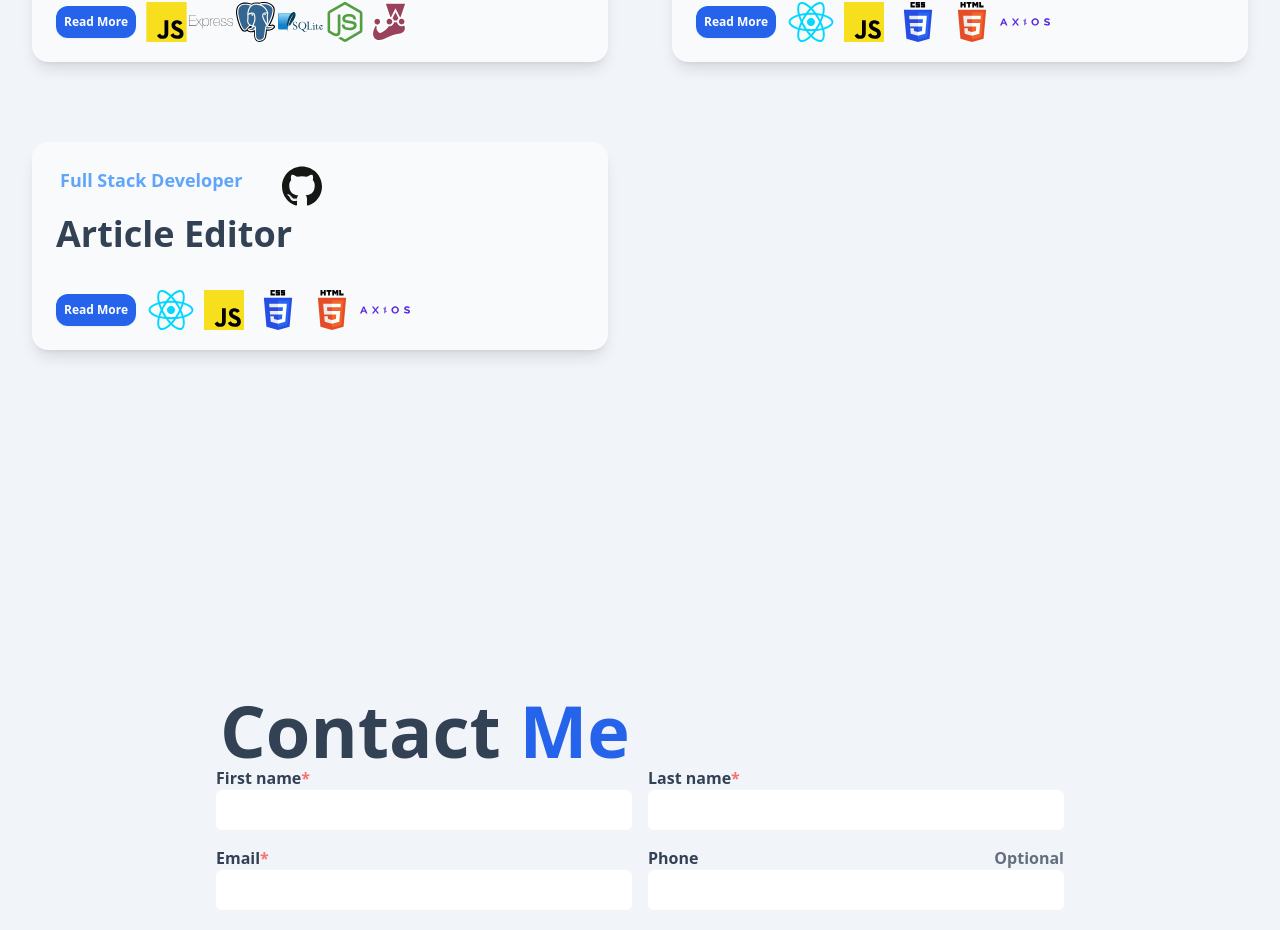
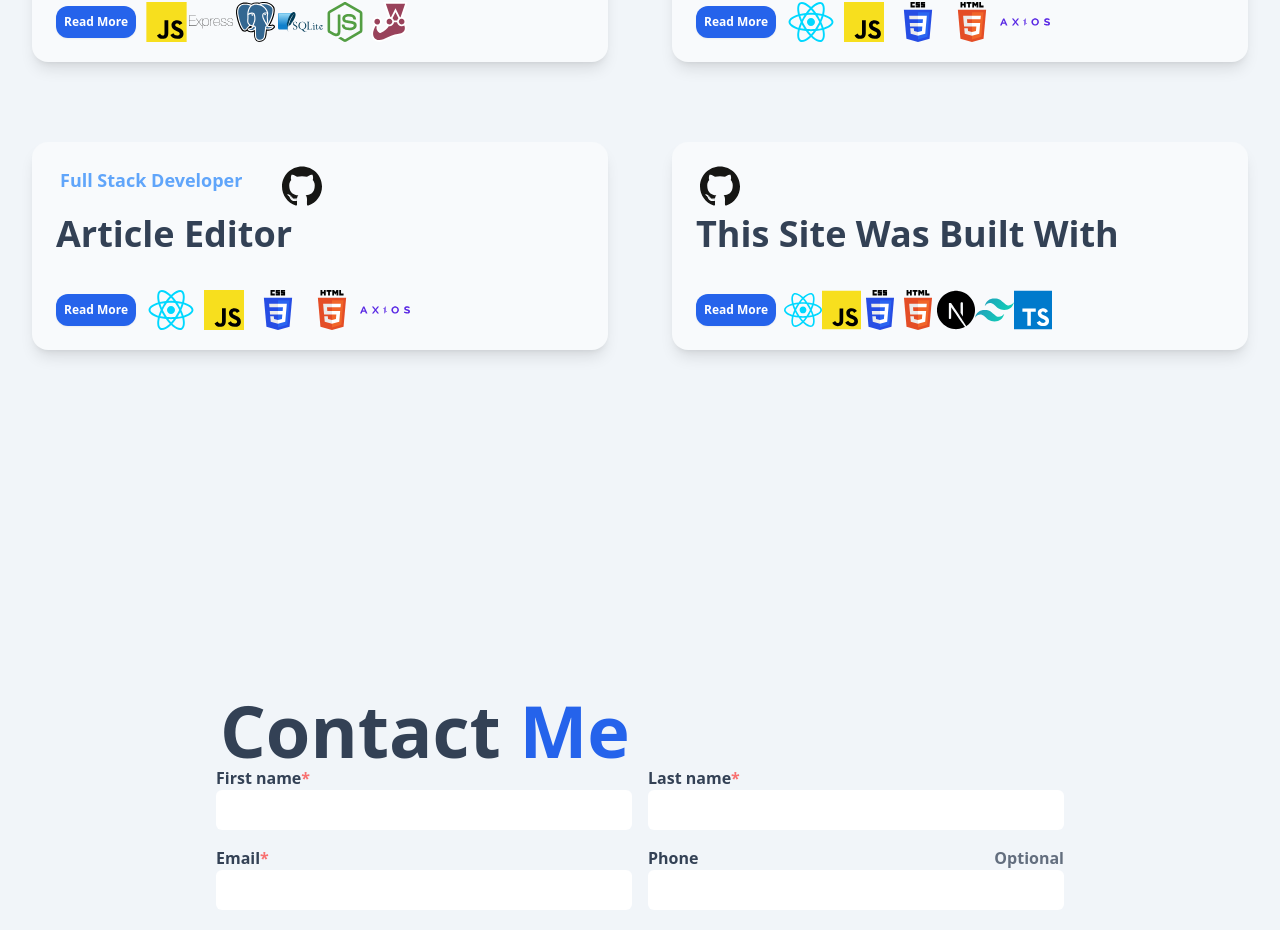
Before and after one commit to Michael-Subbarao/Portfolio-Website, a Next.js app: page / in a window 1280 px wide. Shown: the part 3698-4628 px from the top of the page. Built offline with nearby package versions, Linux system fonts and the light colour scheme; what tw-elements would draw is missing.

Commit message:
added down arrow to indicate homepage as scrollable

```diff
--- a/components/DownArrow.tsx
+++ b/components/DownArrow.tsx
@@ -1,6 +1,6 @@
 const downArrow = () => {
     return (
-        <div className="fixed bottom-5 right-5 m-4" onClick = {(e)=>{window.scrollBy(0, 100)}}>
+        <div className="fixed bottom-5 right-5 m-4" onClick = {(e)=>{window.scrollBy(0, 750)}}>
         <svg className="animate-bounce w-24 h-24 md:h-48 md:w-48 lg:w-64 lg:h-64 dark:fill-white fixed"
          xmlns="http://www.w3.org/2000/svg" fillRule="evenodd" clipRule="evenodd"><path d="M12 0c6.623 0 12 5.377 12 12s-5.377 12-12 12-12-5.377-12-12 5.377-12 12-12zm0 1c6.071 0 11 4.929 11 11s-4.929 11-11 11-11-4.929-11-11 4.929-11 11-11zm5.247 8l-5.247 6.44-5.263-6.44-.737.678 6 7.322 6-7.335-.753-.665z"></path>
         </svg>
--- a/sections/Projects.tsx
+++ b/sections/Projects.tsx
@@ -61,6 +61,17 @@ const projectList = [{
     date: "March 2021",
     stack: ["react","javascript","css3","html5","axios"],
     github: 'https://github.com/Michael-Subbarao/web-sprint-challenge-advanced-web-application'
+},
+{
+  title: "This Site Was Built With",
+  description: "",
+  readMore: [""],
+  role: "",
+  image:"",
+  gif: "",
+  date: "March 2021",
+  stack: ["react","javascript","css3","html5","nextjs","tailwindcss","typescript"],
+  github:"https://github.com/Michael-Subbarao/Portfolio-Website",
 }]
 
 export default function Projects() {
--- a/styles/globals.css
+++ b/styles/globals.css
@@ -6,6 +6,9 @@
   body {
     @apply mx-auto;
     @apply bg-slate-100 text-slate-800 dark:bg-slate-800 dark:text-slate-300  transition ease-in-out
+  }
+  html {
+    scroll-behavior: smooth;
   }
   .carousel {
     display: inline-flex;
```
